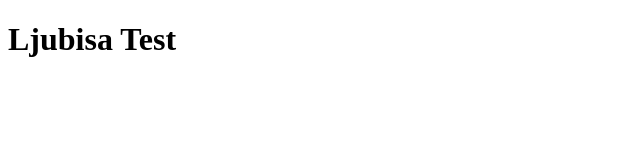
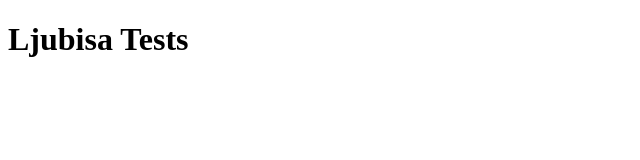
Before and after one commit to ljubisa-dj/rbc-cicd, a plain HTML site: page index.html in a window 1280 px wide. Shown: the full height of the page, 0-640 px from the left. Drawn offline with Linux system fonts and the light colour scheme.

Commit message:
test changes

```diff
--- a/index.html
+++ b/index.html
@@ -7,6 +7,6 @@
     <title>Ljubisa Cicd</title>
   </head>
   <body>
-    <h1>Ljubisa Test</h1>
+    <h1>Ljubisa Tests</h1>
   </body>
 </html>
```
